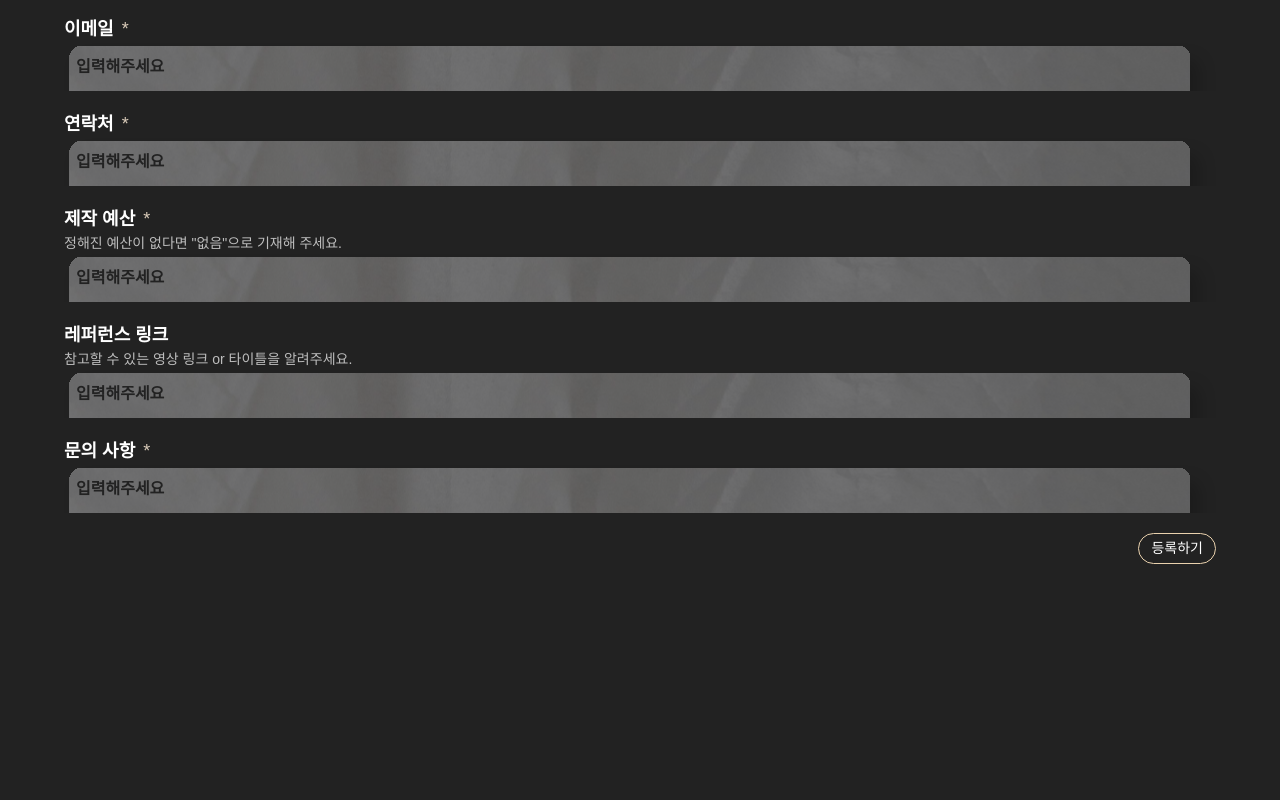
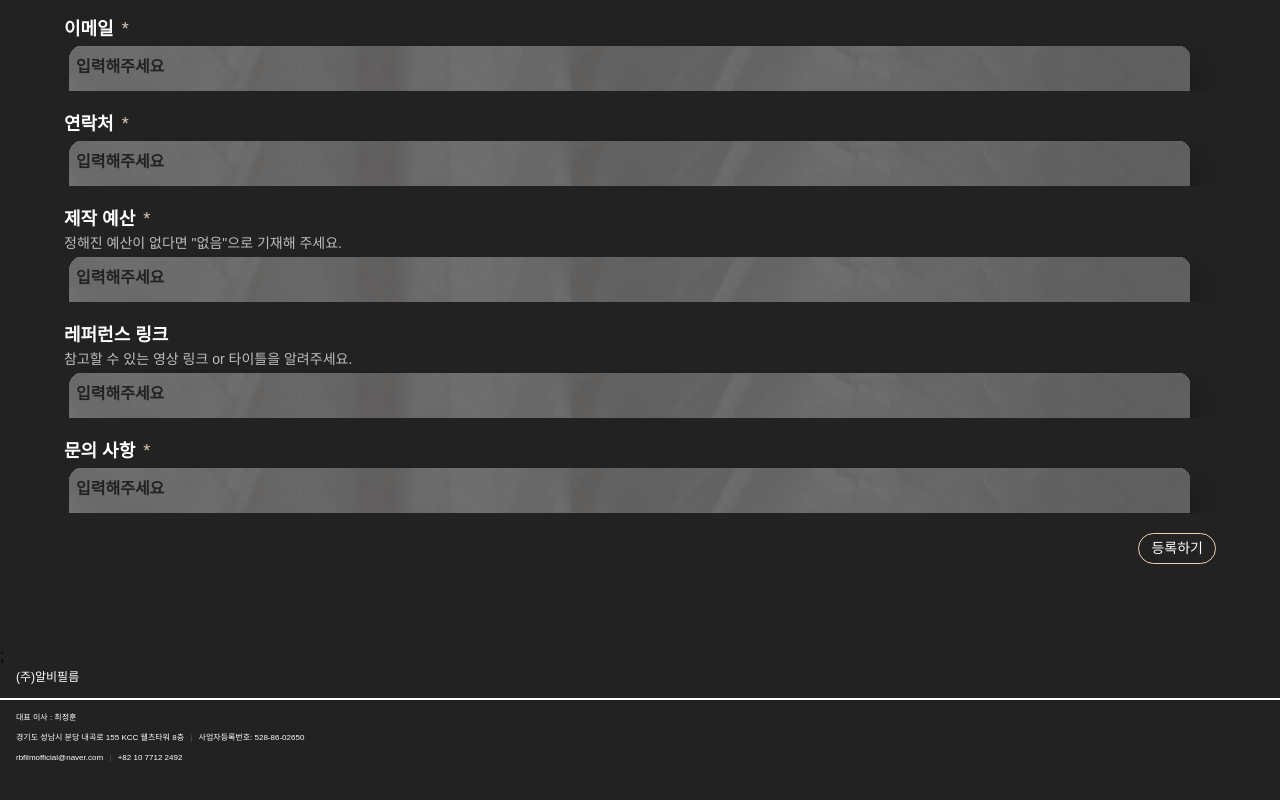
Before and after one commit to jongsujin/RBFilmWeb-v2, a Next.js app: page /contact in a window 1280 px wide. Shown: the part 1352-2152 px from the top of the page. Before the commit the page ends 1996 px from the top, so only its background shows below. Built offline with nearby package versions, Linux system fonts and the light colour scheme.

Commit message:
feat: footer 제작

```diff
--- /dev/null
+++ b/app/components/Footer/Footer.tsx
@@ -0,0 +1,20 @@
+export default function Footer() {
+  return (
+    <div className="w-full mb-10 text-left text-white">
+      <p className="font-pre text-m mx-4">(주)알비필름</p>
+      <div className="border border-t-white w-full my-3" />
+      <div className="flex flex-col gap-2 font-pre text-xs mx-4">
+        <p>대표 이사 : 최정훈</p>
+        <p>
+          경기도 성남시 분당 내곡로 155 KCC 웰츠타워 8층{" "}
+          <span className="text-white opacity-25 mx-1">|</span> 사업자등록번호:
+          528-86-02650
+        </p>
+        <p>
+          rbfilmofficial@naver.com{" "}
+          <span className="text-white opacity-25 mx-1">|</span> +82 10 7712 2492
+        </p>
+      </div>
+    </div>
+  );
+}
--- a/app/contact/page.tsx
+++ b/app/contact/page.tsx
@@ -1,5 +1,11 @@
+import Footer from "../components/Footer/Footer";
 import MobileContact from "./_component/MobileContact";
 
 export default function Contact() {
-  return <MobileContact />;
+  return (
+    <>
+      <MobileContact />;
+      <Footer />;
+    </>
+  );
 }
--- a/app/home/page.tsx
+++ b/app/home/page.tsx
@@ -1,5 +1,11 @@
+import Footer from "../components/Footer/Footer";
 import MobileHome from "./_component/MobileHome";
 
 export default function Home() {
-  return <MobileHome />;
+  return (
+    <>
+      <MobileHome />
+      <Footer />
+    </>
+  );
 }
```
